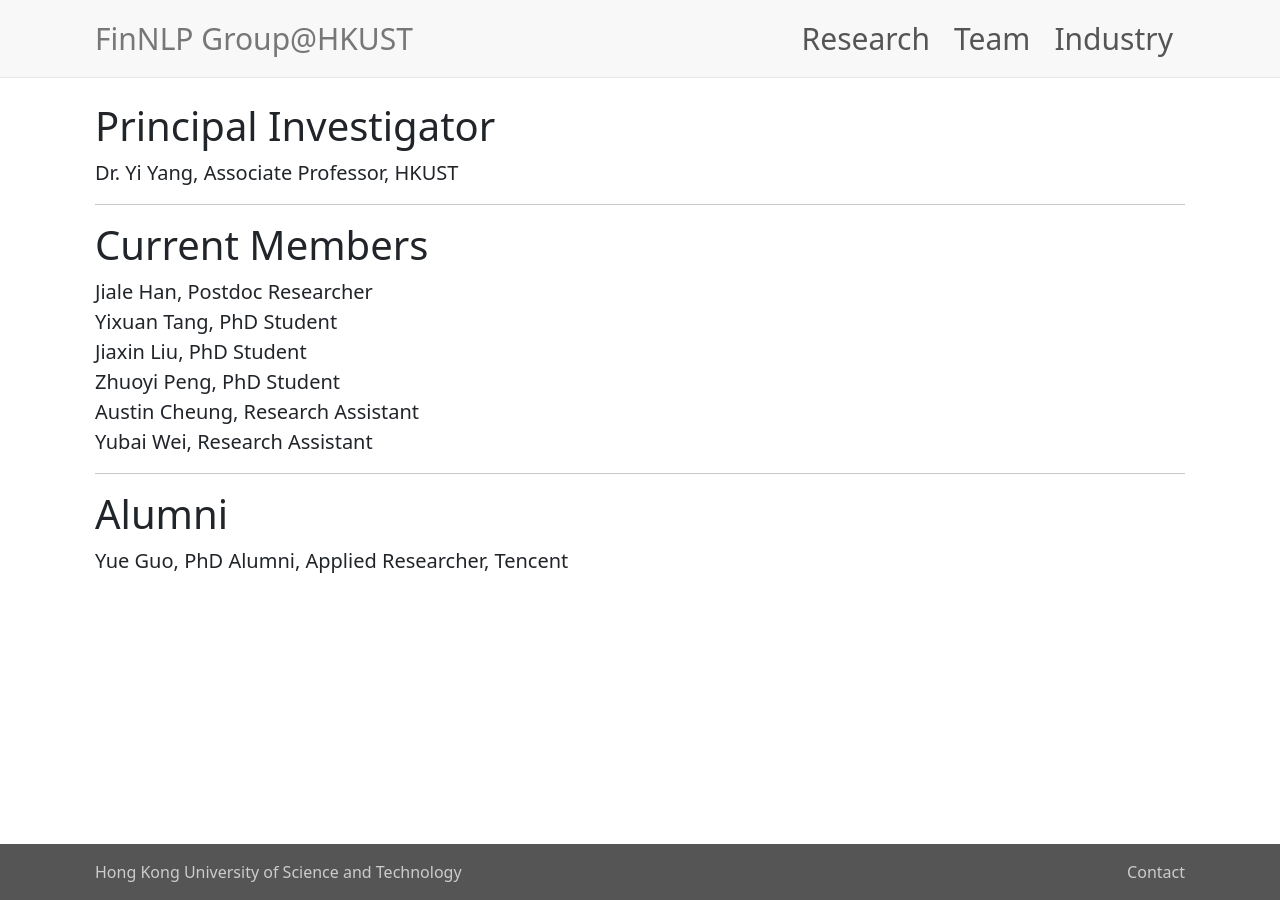
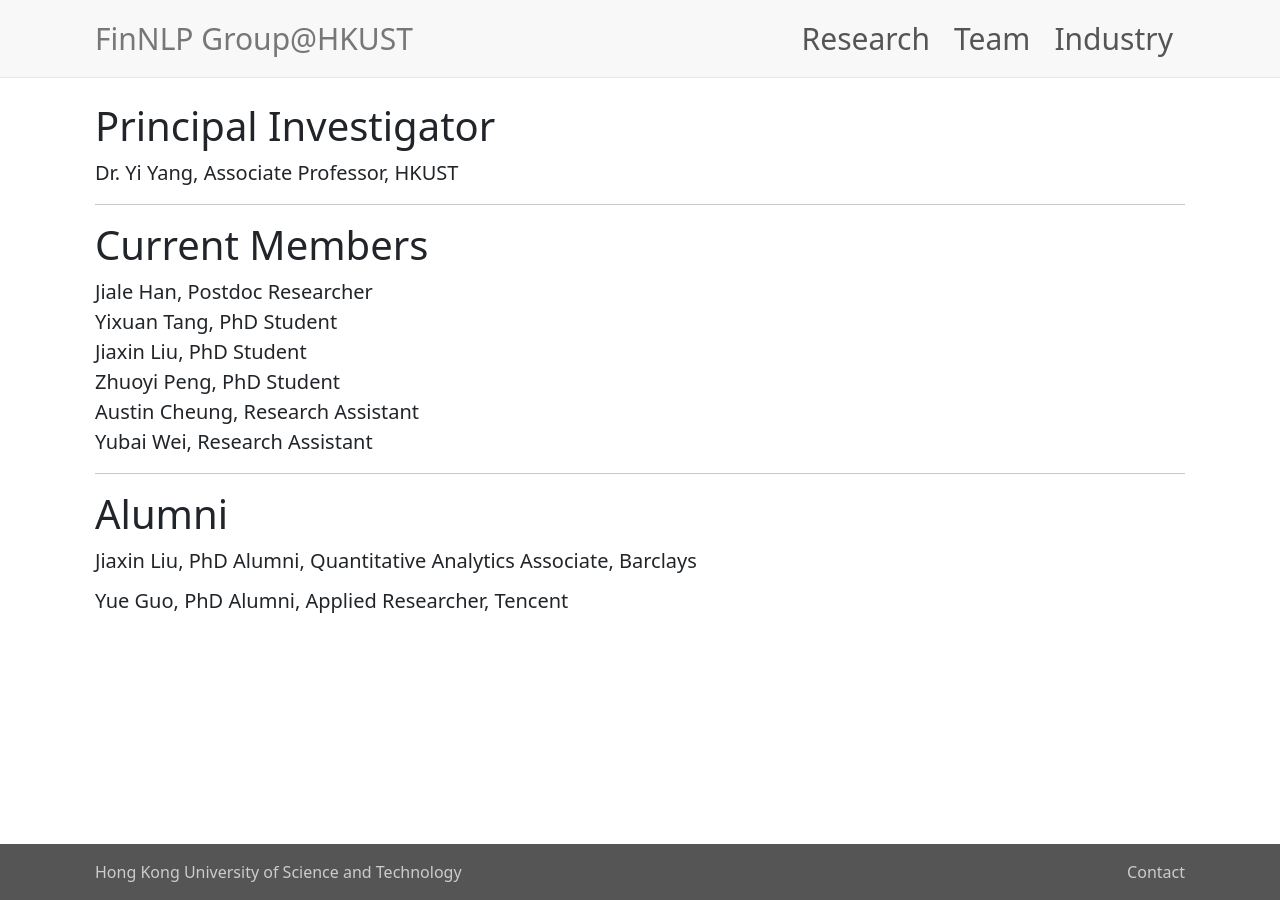
Before and after one commit to yya518/finnlp-group-page, a Jekyll site: the page built from team.md, in a window 1280 px wide. Built offline with Jekyll 4.4.1, drawn with Linux system fonts in a browser that asks for light colours.

Commit message:
update team

```diff
--- a/team.md
+++ b/team.md
@@ -21,4 +21,6 @@ Yubai Wei, Research Assistant
 ---
 
 # Alumni
+Jiaxin Liu, PhD Alumni, Quantitative Analytics Associate, Barclays
+
 Yue Guo, PhD Alumni, Applied Researcher, Tencent
```
